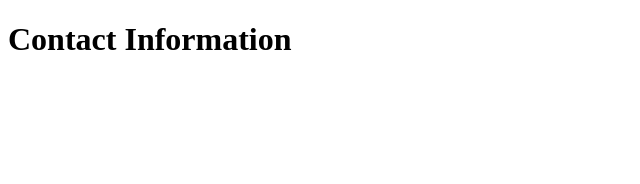
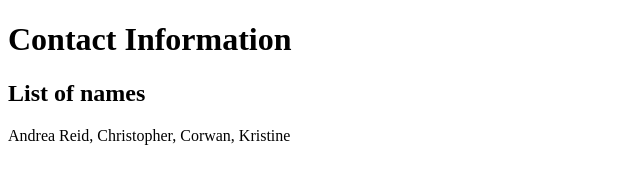
Before and after one commit to kluangkhflemingc/a3web, a plain HTML site: page contact.html in a window 1280 px wide. Shown: the whole page, without its empty margins (0-640 px from the left). Drawn offline with Linux system fonts and the light colour scheme.

Commit message:
List of our Names

```diff
--- a/contact.html
+++ b/contact.html
@@ -1,5 +1,9 @@
 <!DOCTYPE html>
 <body>
     <h1>Contact Information</h1>
+    <h2>List of names</h2>
+    <p>Andrea Reid, Christopher, Corwan, Kristine</p>
+
+
 </body>
 </html>
```
